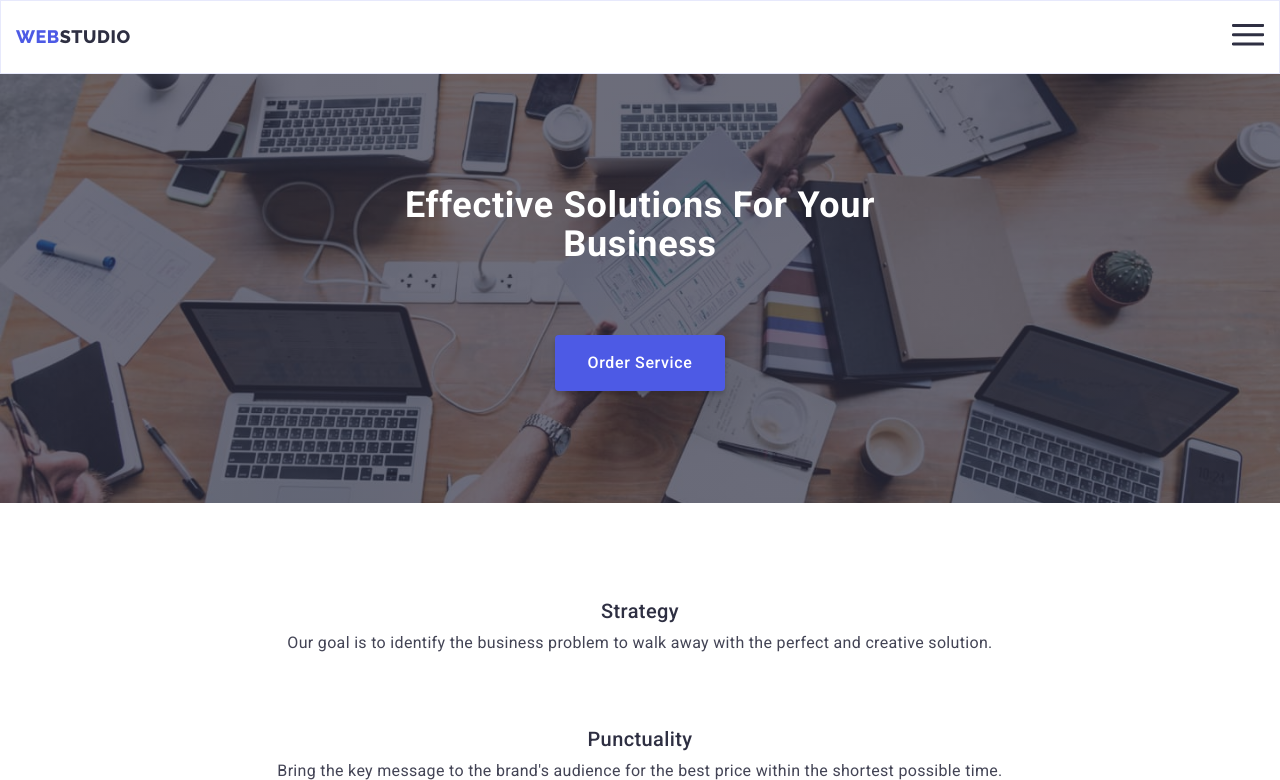
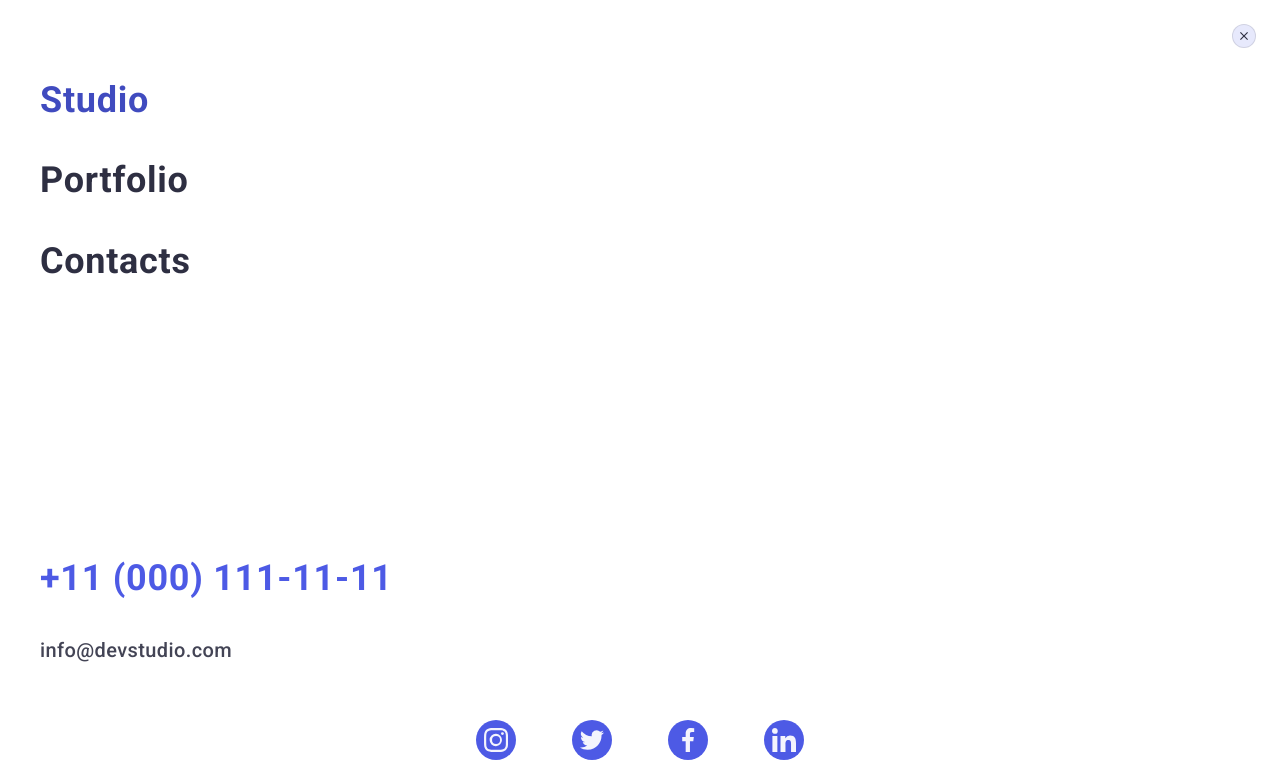
Before and after one commit to Saref111/goit-markup-hw-06, a plain HTML site: page index.html in a window 1280 px wide. Shown: the top 780 px of the page. Drawn offline with nearby package versions, Linux system fonts and the light colour scheme; files whose address does not match are found by name.

Commit message:
stylrs for menu

```diff
--- a/css/styles.css
+++ b/css/styles.css
@@ -192,7 +192,8 @@ img {
 
 
 .main-title {
-    max-width: 496px;
+    /* max-width: 496px; */
+    max-width: 320px;
     font-family: var(--font-family);
     color: var(--primary-white-color);
     text-align: center;
@@ -840,3 +841,91 @@ img {
     padding: 0;
 
 }
+
+.menu-container {
+    background-color: var(--primary-white-color);
+    position: fixed;
+    top: 0;
+    display: flex;
+    flex-direction: column;
+    width: 100vw;
+    padding: 40px;
+    padding-top: 80px;
+    height: 100vh;
+}
+
+.menu-list {
+    margin-bottom: auto;
+}
+
+.menu-item:not(:last-child) {
+    margin-bottom: 40px;
+}
+
+.menu-link {
+    color: var(--primary-black-color);
+    font-family: var(--font-family);
+    font-size: 36px;
+    font-style: normal;
+    font-weight: 700;
+    line-height: 1.12;
+    letter-spacing: 0.72px;
+    text-transform: capitalize;
+}
+
+.menu-link.current {
+    color: var(--secondary-brand-color);
+}
+
+.menu-address {
+    font-style: normal;
+    margin-bottom: 48px;
+}
+
+.menu-address-item:not(:last-child) {
+    margin-bottom: 40px;
+}
+
+.menu-address-item .menu-address-link {
+    color: var(--secondary-black-color);
+    font-family: var(--font-family);
+    font-size: 20px;
+    font-weight: 500;
+    line-height: 1.2;
+    letter-spacing: 0.4px;
+}
+
+.menu-address-item:first-child .menu-address-link {
+    color: var(--primary-brand-color);
+    font-family: var(--font-family);
+    font-size: 36px;
+    font-weight: 700;
+    line-height: 1.12;
+    letter-spacing: 0.72px;
+    text-transform: capitalize;
+    white-space: nowrap;
+}
+
+.menu-container .social-footer {
+    gap: 56px;
+}
+
+@media (min-width: 428px) {
+    .principles-item {
+        width: 396px;
+    }
+
+    .principles-item .text{
+        text-align: left;
+    }
+
+    .subscribe-label {
+        width: 100%;
+        display: flex;
+        align-items: center;
+    }
+
+    .subscribe-input {
+        width: calc(100% - 30px);
+    }
+}
--- a/index.html
+++ b/index.html
@@ -17,8 +17,8 @@
                 <a href="./index.html" class="logo link">
                     Web<span class="logo-span">Studio</span>
                 </a>
-                <button type="button" class="burger-menu-button">
-                    <span class="visually-hidden">Open/Close menu</span>
+                <button type="button" class="burger-menu-button ">
+                    <span class="visually-hidden">Open menu</span>
                     <svg width="32" height="32">
                         <use href="./images/icons.svg#burger"></use>
                     </svg>
@@ -456,6 +456,69 @@
             </form>
         </div>
     </div>
+    <div class="menu-container js-menu-container" id="mobile-menu">
+        <button type="button" data-modal-close class="close-modal">
+            <svg width="8" height="8" class="close-icon">
+                <use href="./images/icons.svg#close-icon"></use>
+            </svg>
+            <span class="visually-hidden">Close menu</span>
+        </button>
+        <ul class="menu-list list">
+            <li class="menu-item">
+                <a href="./index.html" class="menu-link link current">Studio</a>
+            </li>
+            <li class="menu-item">
+                <a href="./index.html" class="menu-link link">Portfolio</a>
+            </li>
+            <li class="menu-item">
+                <a href="./index.html" class="menu-link link">Contacts</a>
+            </li>
+        </ul>
+        <address class="menu-address">
+            <ul class="menu-address-list list">
+                <li class="menu-address-item">
+                    <a href="tel:+110001111111" class="menu-address-link link">+11 (000) 111-11-11</a>
+                </li>
+                <li class="menu-address-item">
+                    <a href="mailto:info@devstudio.com" class="menu-address-link link">info@devstudio.com</a>
+                </li>
+            </ul>
+        </address>
+        <ul class="social-footer social-icons list">
+            <li class="social-icons-item">
+                <a href="" class="social-icons-link">
+                    <svg class="social-icon" width="24" height="24">
+                        <use href="./images/icons.svg#instagram-big"></use>
+                    </svg>
+                    <span class="visually-hidden">Instagram</span>
+                </a>
+            </li>
+            <li class="social-icons-item">
+                <a href="" class="social-icons-link">
+                    <svg class="social-icon" width="24" height="24">
+                        <use href="./images/icons.svg#twitter-big"></use>
+                    </svg>
+                    <span class="visually-hidden">Twitter</span>
+                </a>
+            </li>
+            <li class="social-icons-item">
+                <a href="" class="social-icons-link">
+                    <svg class="social-icon" width="24" height="24">
+                        <use href="./images/icons.svg#facebook-big"></use>
+                    </svg>
+                    <span class="visually-hidden">Facebook</span>
+                </a>
+            </li>
+            <li class="social-icons-item">
+                <a href="" class="social-icons-link">
+                    <svg class="social-icon" width="24" height="24">
+                        <use href="./images/icons.svg#linkedin-big"></use>
+                    </svg>
+                    <span class="visually-hidden">Linkedin</span>
+                </a>
+            </li>
+        </ul>
+    </div>
     <script src="./js/modal.js"></script>
 </body>
 </html>
```
